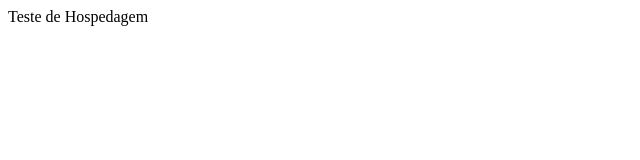
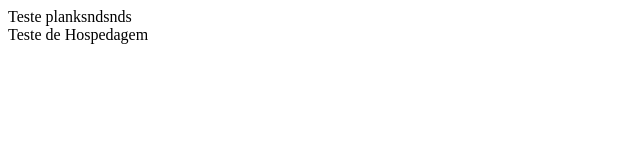
Before and after one commit to phantodev/projeto-elaborata, a plain HTML site: page index.html in a window 1280 px wide. Shown: the whole page, without its empty margins (0-640 px from the left). Drawn offline with Linux system fonts and the light colour scheme.

Commit message:
Fiz o menu

```diff
--- a/index.html
+++ b/index.html
@@ -6,6 +6,9 @@
     <title>Document</title>
   </head>
   <body>
+    <header>
+      <nav>Teste planksndsnds</nav>
+    </header>
     Teste de Hospedagem
   </body>
 </html>
```
